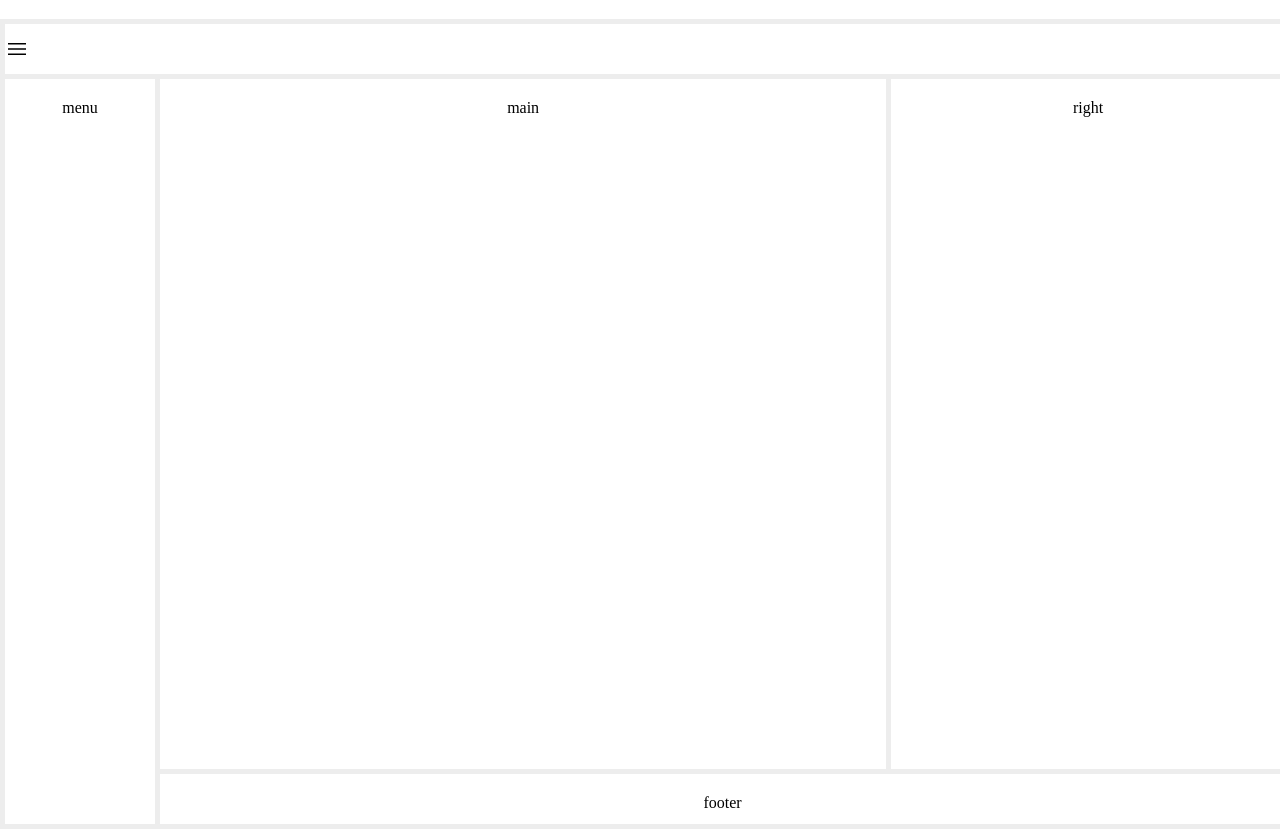
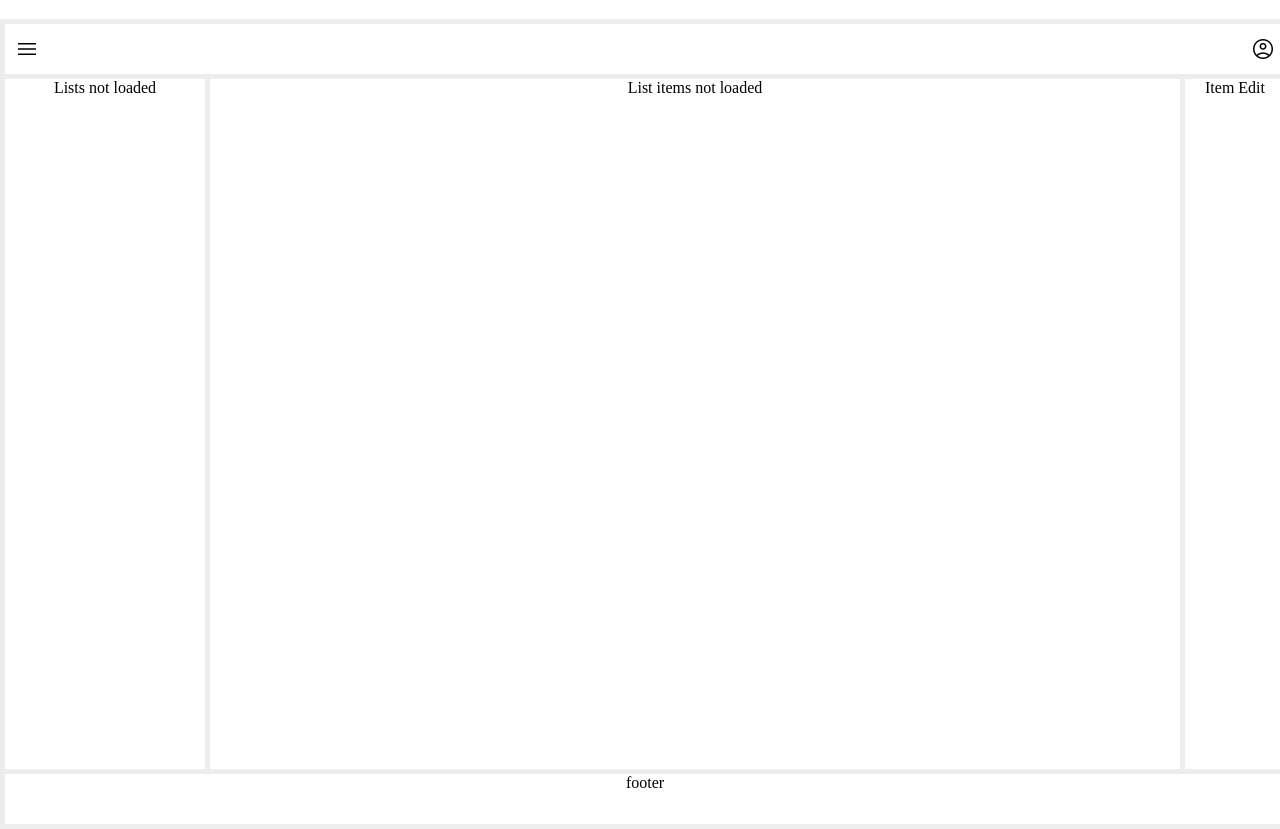
Before and after one commit to joerow/odin-todolist, a website built with webpack: page dist/index.html in a window 1280 px wide. Shown: the part 61-890 px from the top of the page. Built offline with nearby package versions, Linux system fonts and the light colour scheme.

Commit message:
add new lists script

```diff
--- a/src/index.js
+++ b/src/index.js
@@ -1,31 +1,48 @@
-console.log("Setup working as expected");
 import "./style.css";
+import Lists from "./lists.js";
+
+function header() {
+  const header = document.createElement("div");
+  header.classList.add("item1");
+  header.innerHTML = '<span class="material-symbols-outlined">menu</span>';
+  header.innerHTML +=
+    '<span class="material-symbols-outlined">account_circle</span>';
+  return header;
+}
+
+function lists() {
+  const lists = document.createElement("div");
+  lists.classList.add("item2");
+  Lists();
+  lists.innerHTML = "Lists not loaded";
+  return lists;
+}
 
 function base() {
+  // create the grid contianer
   const element = document.createElement("div");
   element.classList.add("grid-container");
   element.innerHTML =
     '<link rel="stylesheet" href="https://fonts.googleapis.com/css2?family=Material+Symbols+Outlined:opsz,wght,FILL,GRAD@48,400,0,0" />';
 
-  const header = document.createElement("div");
-  header.classList.add("item1");
-  element.append(header);
-  header.innerHTML = '<span class="material-symbols-outlined">menu</span>';
-  const menu = document.createElement("div");
-  menu.classList.add("item2");
-  element.append(menu);
-  menu.innerHTML = "menu";
+  // create the header
+  element.append(header());
+  // create the menu
+  element.append(lists());
 
+  // create the main area
   const main = document.createElement("div");
   main.classList.add("item3");
   element.append(main);
-  main.innerHTML = "main";
+  main.innerHTML = "List items not loaded";
 
+  // create the right menu
   const right = document.createElement("div");
   right.classList.add("item4");
   element.append(right);
-  right.innerHTML = "right";
+  right.innerHTML = "Item Edit";
 
+  // create the footer
   const footer = document.createElement("div");
   footer.classList.add("item5");
   element.append(footer);
--- /dev/null
+++ b/src/lists.js
@@ -0,0 +1,5 @@
+export default function Lists() {
+  function load() {
+    console.log("load lists run");
+  }
+}
--- a/src/style.css
+++ b/src/style.css
@@ -9,6 +9,8 @@ body {
   display: flex;
   flex-direction: row;
   align-items: center;
+  justify-content: space-between;
+  padding: 0 10px 0 10px;
 }
 .item2 {
   grid-area: menu;
@@ -26,11 +28,11 @@ body {
 .grid-container {
   display: grid;
   grid-template-areas:
-    "header header header header header header"
-    "menu main main main right right"
-    "menu footer footer footer footer footer";
+    "header header header "
+    "menu main right "
+    " footer footer footer";
   grid-template-rows: 50px 1fr 50px;
-  grid-template-columns: 150px 1fr 1fr 1fr 1fr 150px;
+  grid-template-columns: 200px 1fr 100px;
 
   gap: 5px;
   background-color: #c5c5c550;
@@ -42,7 +44,6 @@ body {
 .grid-container > div {
   background-color: rgb(255, 255, 255);
   text-align: center;
-  padding: 20px 0;
 }
 
 @font-face {
```
